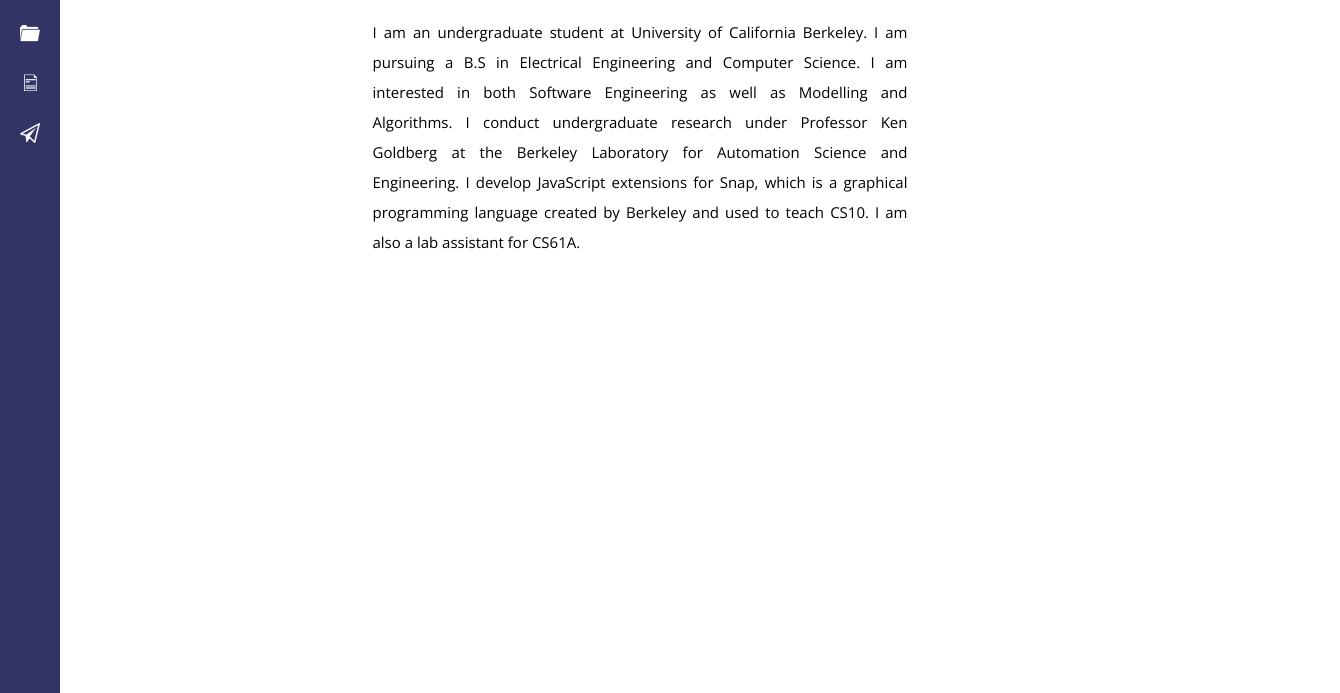
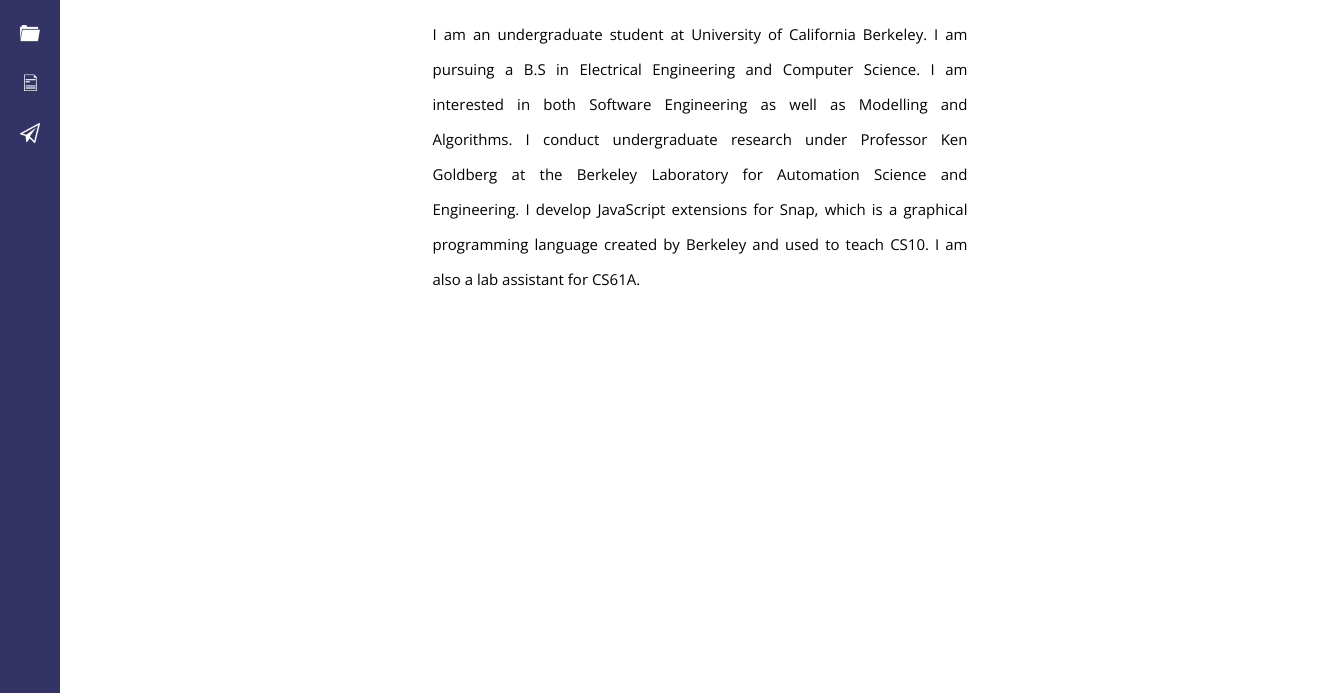
Before and after one commit to virajmahesh/virajmahesh.github.io, a plain HTML site: page index.html in a window 1280 px wide. Shown: the part 107-800 px from the top of the page, 1340 px wide, since content can reach past the window. Drawn offline with nearby package versions, Linux system fonts and the light colour scheme.

Commit message:
Updated line spacing and centring

```diff
--- a/css/style.css
+++ b/css/style.css
@@ -86,5 +86,5 @@
 	right: 0; left: 0;
 	text-align: justify;
 	font-size: 15px;
-	line-height: 30px;
+	line-height: 35px;
 }
--- a/js/scripts.js
+++ b/js/scripts.js
@@ -8,7 +8,7 @@
 
 	$("#menu").width(collapsedWidth); // Menu is initially collapsed
 	$(".menu-text").hide();
-	//$("#content-container").css('left', $("#menu").width());
+	$("#content-container").css('left', $("#menu").width());
 
 	/* Callback every time the mouse position changes */
 	$(document).bind("mousemove", function(e) {
```
